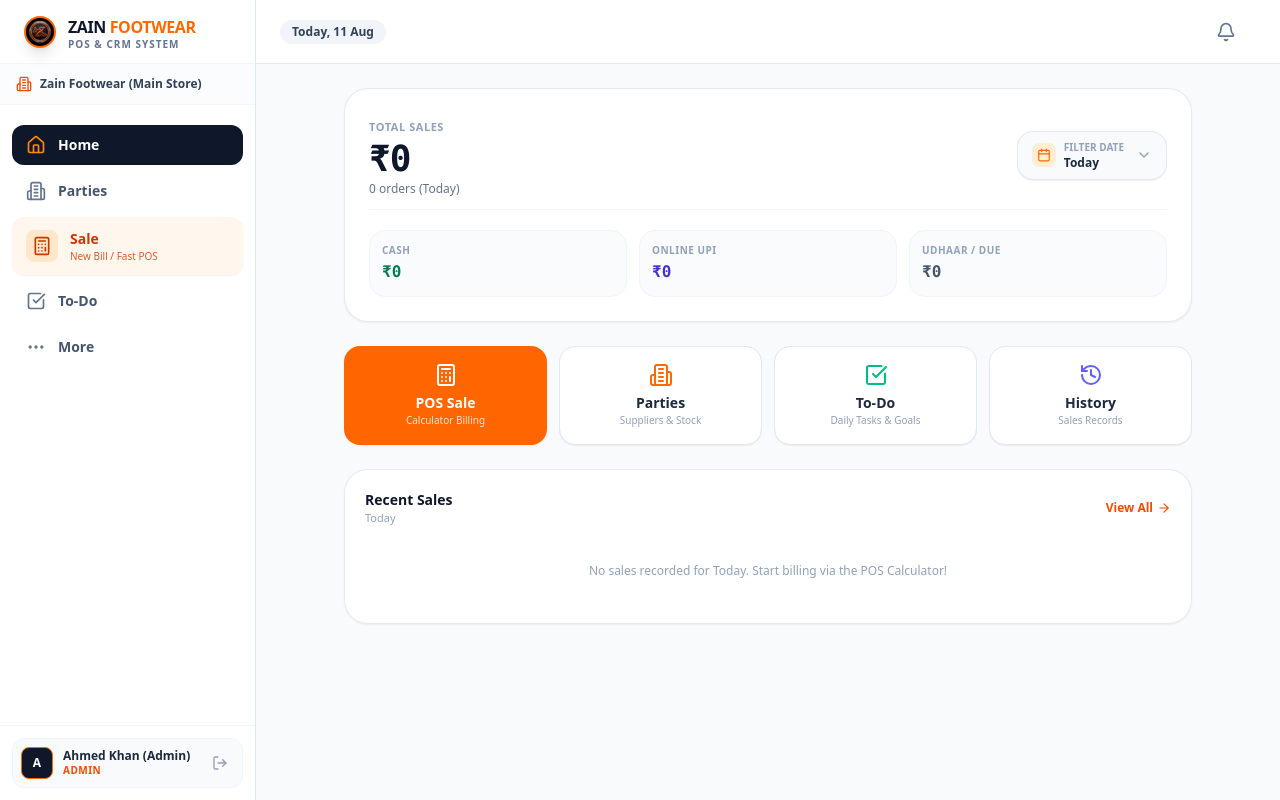
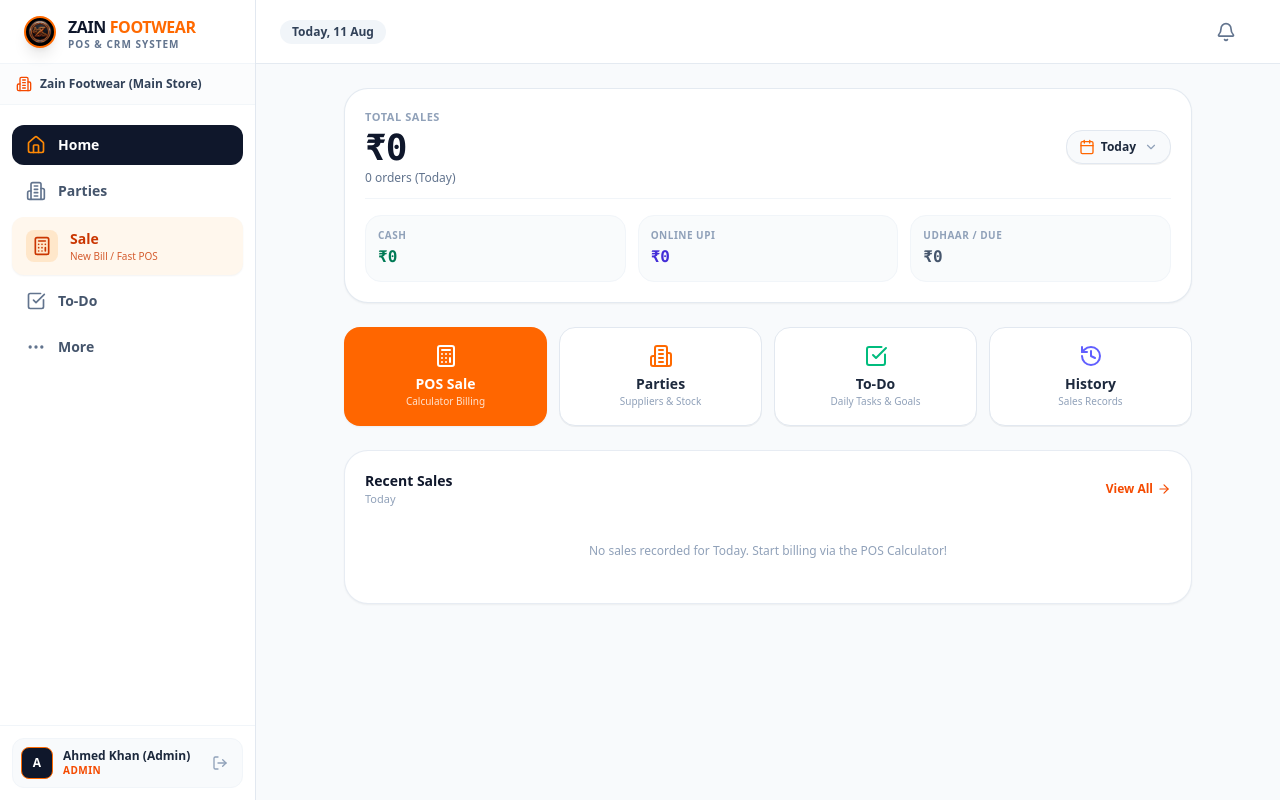
Before and after one commit to zainfootcare-alt/zainstoreckt, a React (Vite) app: page /app/dashboard in a window 1280 px wide. Built offline with nearby package versions, Linux system fonts and the light colour scheme.

Commit message:
feat: add dashboard page with sales summary, quick action tiles, and date-filtered transaction list

```diff
--- a/src/pages/Dashboard/DashboardPage.tsx
+++ b/src/pages/Dashboard/DashboardPage.tsx
@@ -69,62 +69,57 @@ export const DashboardPage: React.FC = () => {
 
   return (
     <div className="max-w-4xl mx-auto px-3 sm:px-6 py-4 sm:py-6 space-y-4 sm:space-y-6">
-      {/* 1. SALES OVERVIEW CARD WITH CALENDAR POPUP FILTER */}
-      <div className="bg-white border border-slate-200/90 rounded-3xl p-5 sm:p-6 shadow-xs space-y-4">
-        {/* Card Header with Date Selector Popup Button */}
-        <div className="flex flex-col sm:flex-row sm:items-center justify-between gap-3 pb-3 border-b border-slate-100">
-          <div>
-            <span className="text-[11px] font-extrabold uppercase tracking-wider text-slate-400">
+      {/* 1. SALES OVERVIEW CARD WITH SIDE CALENDAR POPUP FILTER */}
+      <div className="bg-white border border-slate-200/90 rounded-3xl p-4 sm:p-5 shadow-xs space-y-3.5">
+        {/* Card Header with Side Date Selector Button */}
+        <div className="flex items-center justify-between gap-2 pb-3 border-b border-slate-100">
+          <div className="min-w-0">
+            <span className="text-[10px] sm:text-[11px] font-extrabold uppercase tracking-wider text-slate-400 block">
               Total Sales
             </span>
             <div className="flex items-baseline space-x-2 mt-0.5">
-              <span className="text-3xl sm:text-4xl font-black text-slate-900 tracking-tight font-mono">
+              <span className="text-2xl sm:text-3xl lg:text-4xl font-black text-slate-900 tracking-tight font-mono">
                 ₹{totalSalesAmount.toLocaleString('en-IN')}
               </span>
             </div>
-            <p className="text-xs text-slate-500 font-medium mt-0.5">
+            <p className="text-[11px] sm:text-xs text-slate-500 font-medium mt-0.5 truncate">
               {filteredSales.length} order{filteredSales.length === 1 ? '' : 's'} ({currentLabel})
             </p>
           </div>
 
-          {/* Clean Calendar Selection Popup Trigger Button */}
+          {/* Clean Compact Side Calendar Filter Button */}
           <button
             type="button"
             onClick={() => setIsDateModalOpen(true)}
-            className="flex items-center space-x-2 self-start sm:self-auto bg-slate-50 hover:bg-slate-100 active:scale-95 border border-slate-200/90 px-3.5 py-2 rounded-2xl shadow-2xs transition-all cursor-pointer group"
+            className="flex items-center space-x-1.5 bg-slate-50 hover:bg-orange-50/80 active:scale-95 border border-slate-200 hover:border-orange-300 px-3 py-2 rounded-2xl shadow-2xs transition-all cursor-pointer flex-shrink-0 group"
           >
-            <div className="w-6 h-6 rounded-lg bg-orange-100 text-orange-600 flex items-center justify-center font-bold">
-              <Calendar className="w-3.5 h-3.5 text-[#ff6600]" />
-            </div>
-            <div className="text-left">
-              <span className="block text-[10px] uppercase font-bold text-slate-400">Filter Date</span>
-              <span className="block text-xs font-black text-slate-800 group-hover:text-orange-600 transition-colors">
-                {currentLabel}
-              </span>
-            </div>
-            <ChevronDown className="w-4 h-4 text-slate-400 group-hover:text-slate-700 transition-transform ml-1" />
+            <Calendar className="w-4 h-4 text-[#ff6600]" />
+            <span className="text-xs font-extrabold text-slate-800 group-hover:text-orange-600 transition-colors">
+              {currentLabel}
+            </span>
+            <ChevronDown className="w-3.5 h-3.5 text-slate-400 group-hover:text-orange-600 transition-colors ml-0.5" />
           </button>
         </div>
 
         {/* 3-Column Payment Breakdown (Shopify metrics style) */}
-        <div className="grid grid-cols-3 gap-2 sm:gap-3 pt-1">
-          <div className="bg-slate-50/80 rounded-2xl p-3 text-left border border-slate-100">
+        <div className="grid grid-cols-3 gap-2 sm:gap-3 pt-0.5">
+          <div className="bg-slate-50/80 rounded-2xl p-2.5 sm:p-3 text-left border border-slate-100">
             <p className="text-[10px] font-bold text-slate-400 uppercase tracking-wider">Cash</p>
-            <p className="text-sm sm:text-base font-black text-emerald-700 font-mono mt-0.5">
+            <p className="text-xs sm:text-base font-black text-emerald-700 font-mono mt-0.5 truncate">
               ₹{cashSalesAmount.toLocaleString('en-IN')}
             </p>
           </div>
 
-          <div className="bg-slate-50/80 rounded-2xl p-3 text-left border border-slate-100">
+          <div className="bg-slate-50/80 rounded-2xl p-2.5 sm:p-3 text-left border border-slate-100">
             <p className="text-[10px] font-bold text-slate-400 uppercase tracking-wider">Online UPI</p>
-            <p className="text-sm sm:text-base font-black text-indigo-700 font-mono mt-0.5">
+            <p className="text-xs sm:text-base font-black text-indigo-700 font-mono mt-0.5 truncate">
               ₹{onlineSalesAmount.toLocaleString('en-IN')}
             </p>
           </div>
 
-          <div className="bg-slate-50/80 rounded-2xl p-3 text-left border border-slate-100">
+          <div className="bg-slate-50/80 rounded-2xl p-2.5 sm:p-3 text-left border border-slate-100">
             <p className="text-[10px] font-bold text-slate-400 uppercase tracking-wider">Udhaar / Due</p>
-            <p className={`text-sm sm:text-base font-black font-mono mt-0.5 ${dueSalesAmount > 0 ? 'text-amber-700' : 'text-slate-600'}`}>
+            <p className={`text-xs sm:text-base font-black font-mono mt-0.5 truncate ${dueSalesAmount > 0 ? 'text-amber-700' : 'text-slate-600'}`}>
               ₹{dueSalesAmount.toLocaleString('en-IN')}
             </p>
           </div>
```
